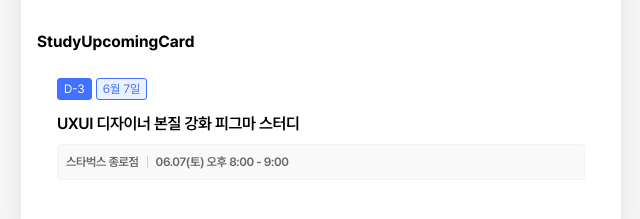
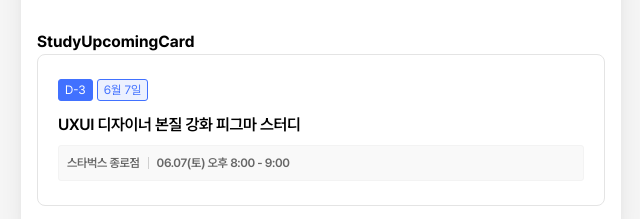
Before and after one commit to sturing-fourten/sturing, a Next.js app: page /publishing in a window 1280 px wide. Shown: the part 5544-5763 px from the top of the page, without its empty margins (319-959 px from the left). Built offline with nearby package versions, Linux system fonts and the light colour scheme.

Commit message:
Refactor: StudyUpcomingCard className 확장성 부여

```diff
--- a/src/components/commons/card/StudyUpcomingCard.tsx
+++ b/src/components/commons/card/StudyUpcomingCard.tsx
@@ -1,9 +1,14 @@
 import { TagLight } from "../tag/TagLight";
 import { TagMain } from "../tag/TagMain";
 
-export default function StudyUpcomingCard() {
+interface IStudyUpcomingCardProps {
+  className?: string;
+}
+
+export default function StudyUpcomingCard(props: IStudyUpcomingCardProps) {
+  const { className } = props;
   return (
-    <article className="py-6 px-5">
+    <article className={`py-6 px-5 rounded-lg border border-gray-300 ${className}`}>
       <div className="flex items-center gap-1 mb-3">
         <TagMain>{"D-3"}</TagMain>
         <TagLight>{"6월 7일"}</TagLight>
```
